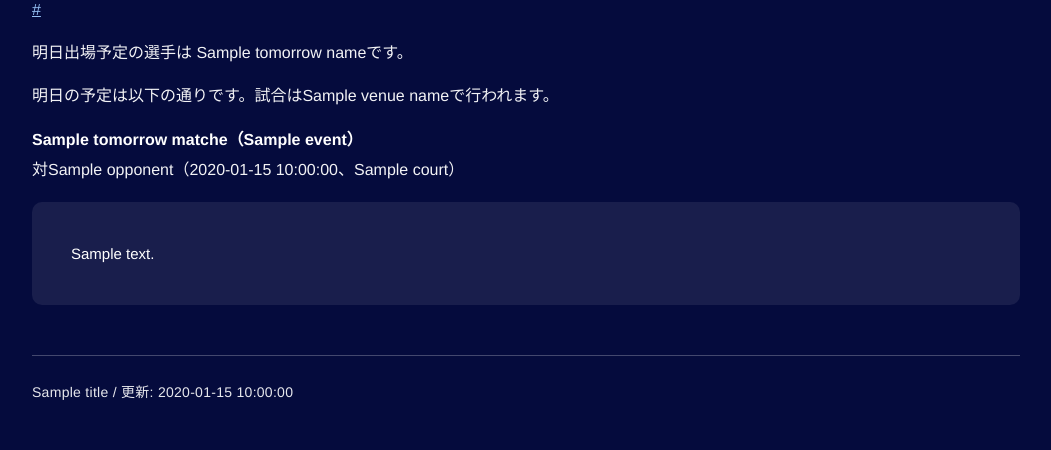
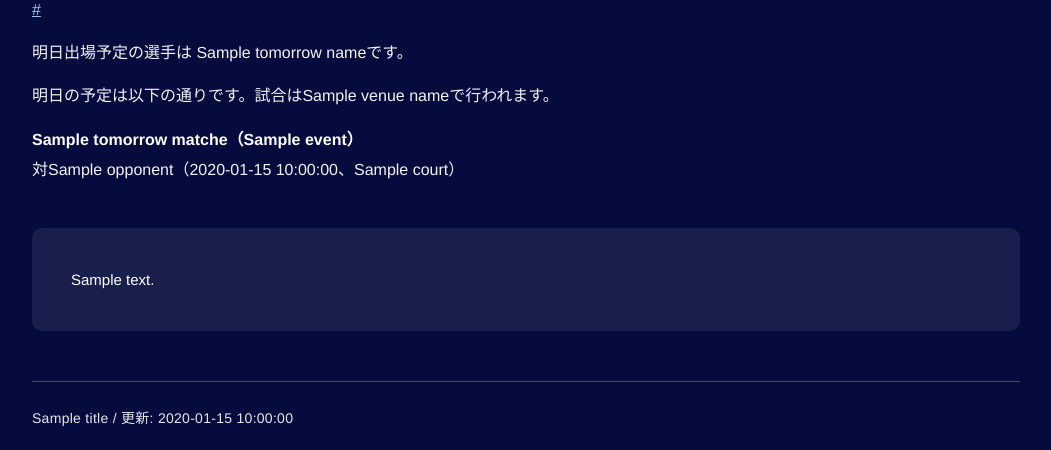
Before and after one commit to WJBoo/mail-magazine, a Python web app: template templates/bracket_template.html in a window 1280 px wide. Shown: the part 191-641 px from the top of the page, without its empty margins (114-1165 px from the left). Run offline with Jinja, Linux system fonts and the light colour scheme; the template is opened without the code that fills it: most values are stand-ins (such as "Sample title", 1, 10 or a date in 2020).

Commit message:
Update email_header.html

```diff
--- a/templates/email_header.html
+++ b/templates/email_header.html
@@ -53,6 +53,7 @@
   {% endif %}
 
   {% if special_message %}
+    <div style="height:16px;"></div>
     <div class="special">
       {{ special_message }}
     </div>
```
